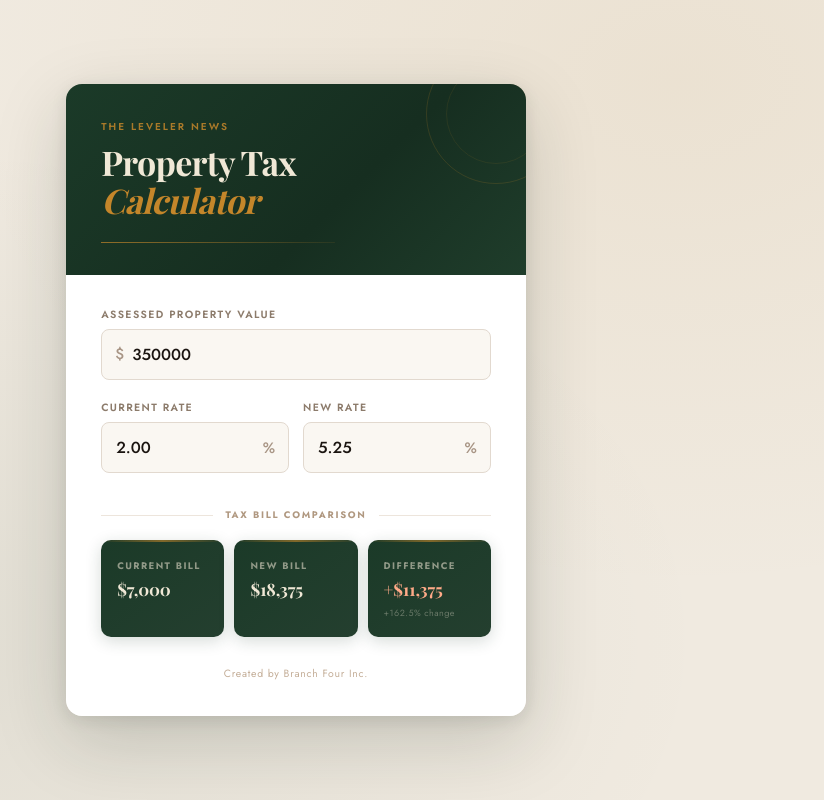
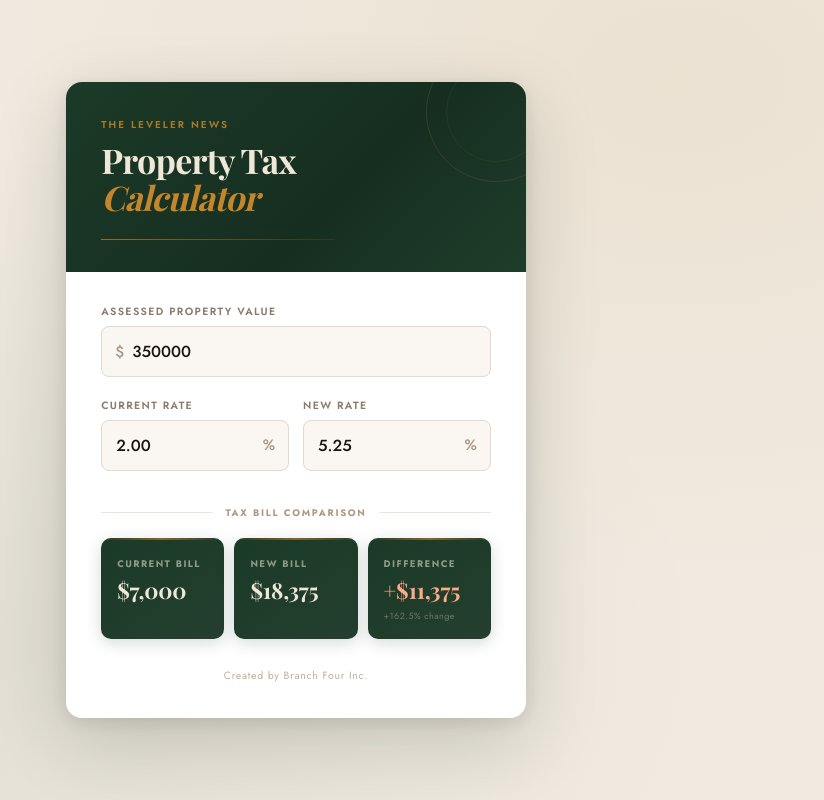
Before and after one commit to Branch-Four-Inc/sliceofculture_tax_calculator, a React (Vite) app: page / in a window 1280 px wide. Shown: the whole page, without its empty margins (344-1168 px from the left). Built offline with nearby package versions, Linux system fonts and the light colour scheme.

Commit message:
update numbers font size

```diff
--- a/src/PropertyTaxCalculator.tsx
+++ b/src/PropertyTaxCalculator.tsx
@@ -151,7 +151,7 @@ function MetricCard({ label, value, variant = "default", note }: MetricCardProps
       </div>
       <div
         style={{
-          fontSize: 17,
+          fontSize: 22,
           fontWeight: 700,
           color: valueColor,
           fontFamily: "'Playfair Display', serif",
```
